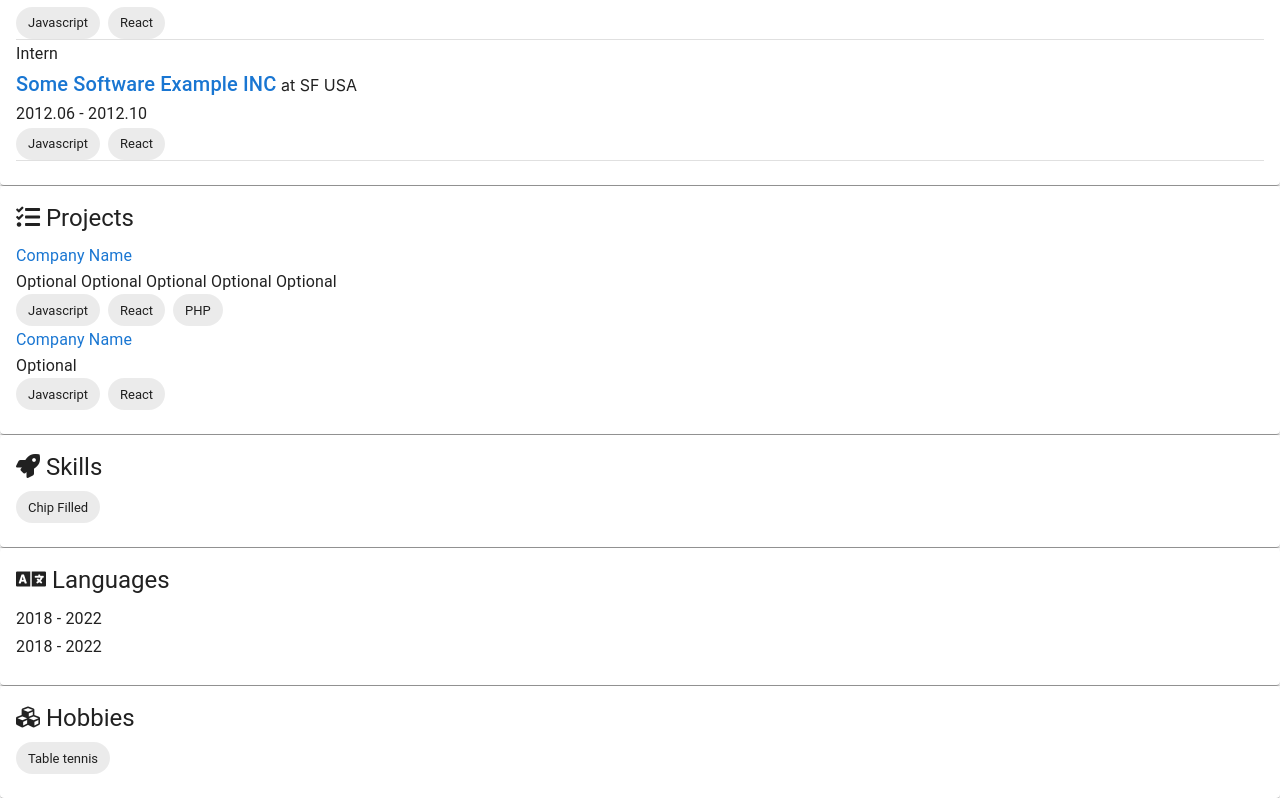
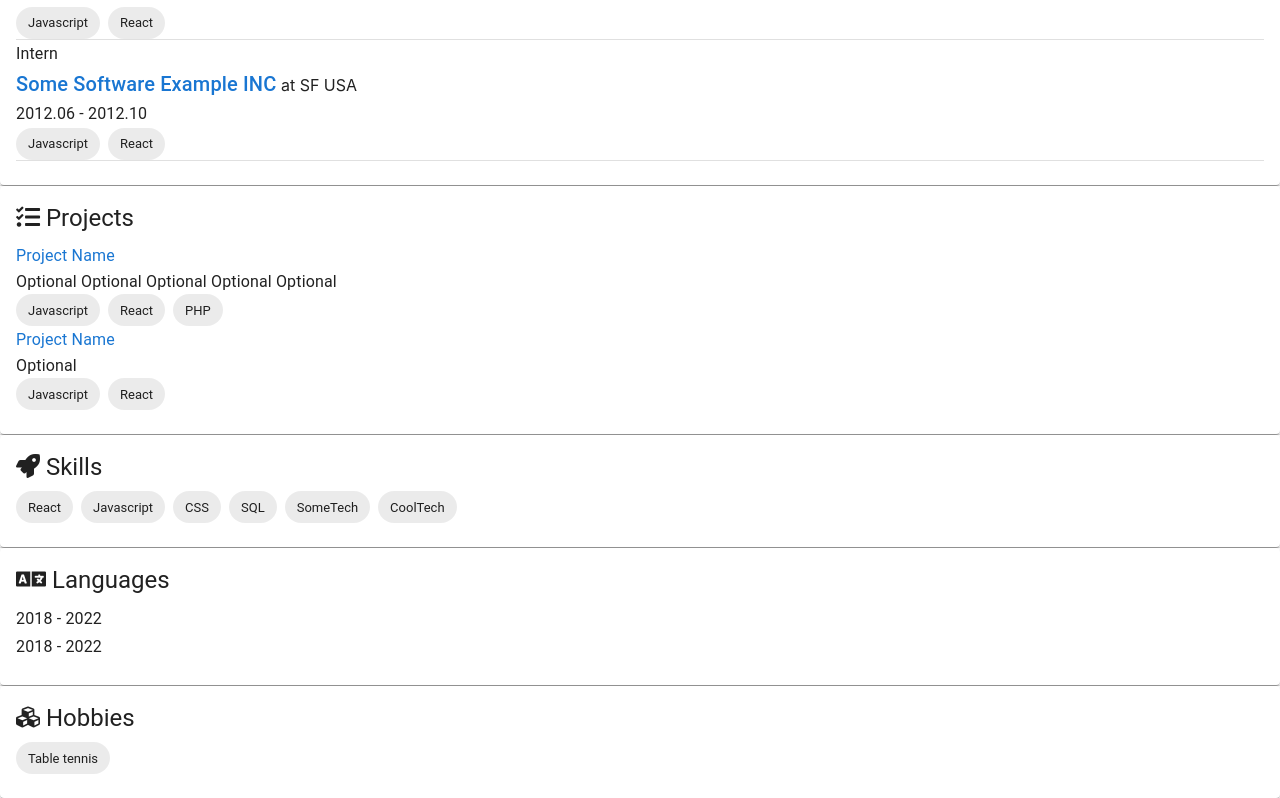
Before and after one commit to shakeel26/cv, a React (Create React App) app: page / in a window 1280 px wide. Shown: the part 723-1521 px from the top of the page. Built offline with nearby package versions, Linux system fonts and the light colour scheme.

Commit message:
Add Skills

```diff
--- a/src/components/Skills.js
+++ b/src/components/Skills.js
@@ -5,6 +5,7 @@ import CardContent from '@mui/material/CardContent';
 import Typography from '@mui/material/Typography';
 import Chip from '@mui/material/Chip';
 import Stack from '@mui/material/Stack';
+import { skills } from '../data.js'
 
 
 function Skills() {
@@ -16,7 +17,9 @@ function Skills() {
                         <i class="fas fa-rocket"></i> Skills
                     </Typography>
                     <Stack direction="row" spacing={1}>
-                        <Chip label="Chip Filled" />
+                        {skills.map((skill, i) =>
+                        <Chip label={skill} key={i}>{i}</Chip >
+                        )}
                     </Stack>
                 </CardContent>
             </Card>
--- a/src/data.js
+++ b/src/data.js
@@ -76,19 +76,18 @@ export const experience = [
 
 export const projects = [
   {
-    projectName: 'Company Name',
+    projectName: 'Project Name',
     description: 'Optional Optional Optional Optional Optional',
     projectUrl: 'optional',
     projectTags: ['Javascript', 'React', 'PHP']
   },
   {
-    projectName: 'Company Name',
+    projectName: 'Project Name',
     description: 'Optional',
     projectUrl: 'optional',
     projectTags: ['Javascript', 'React']
   }
 ]
-
 
 
 
```
